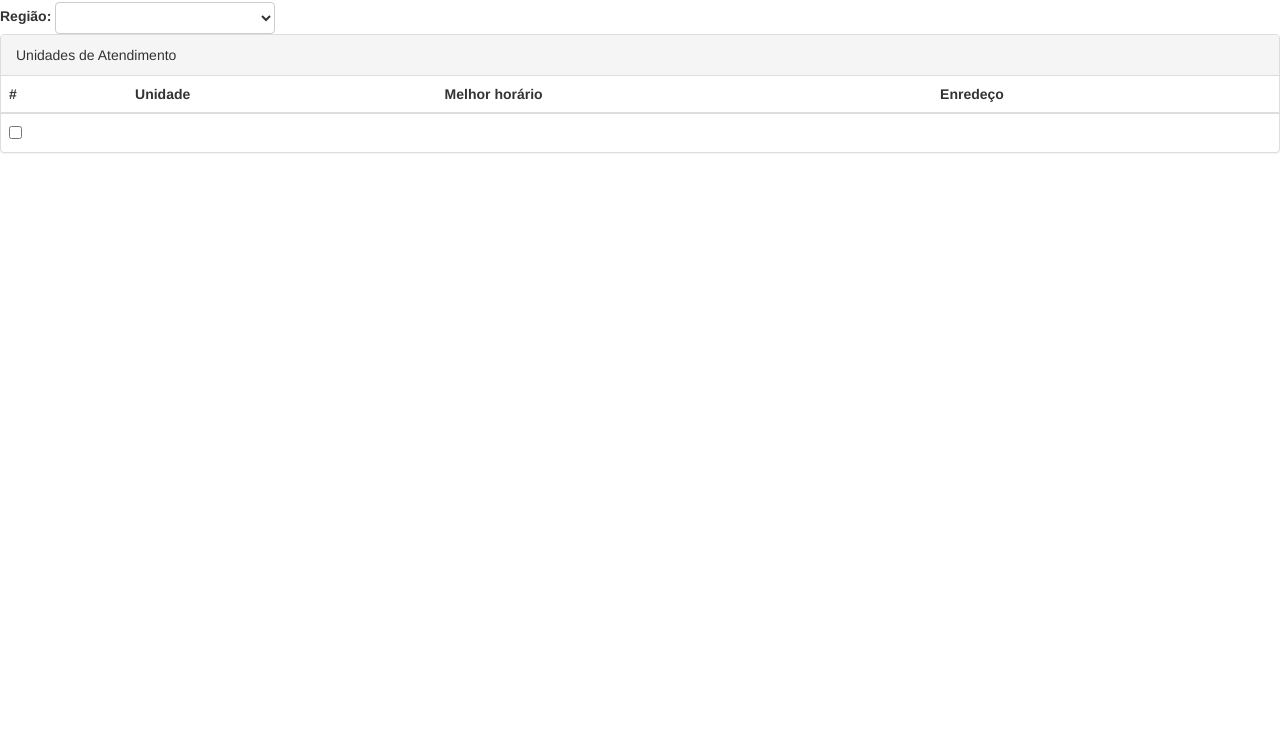
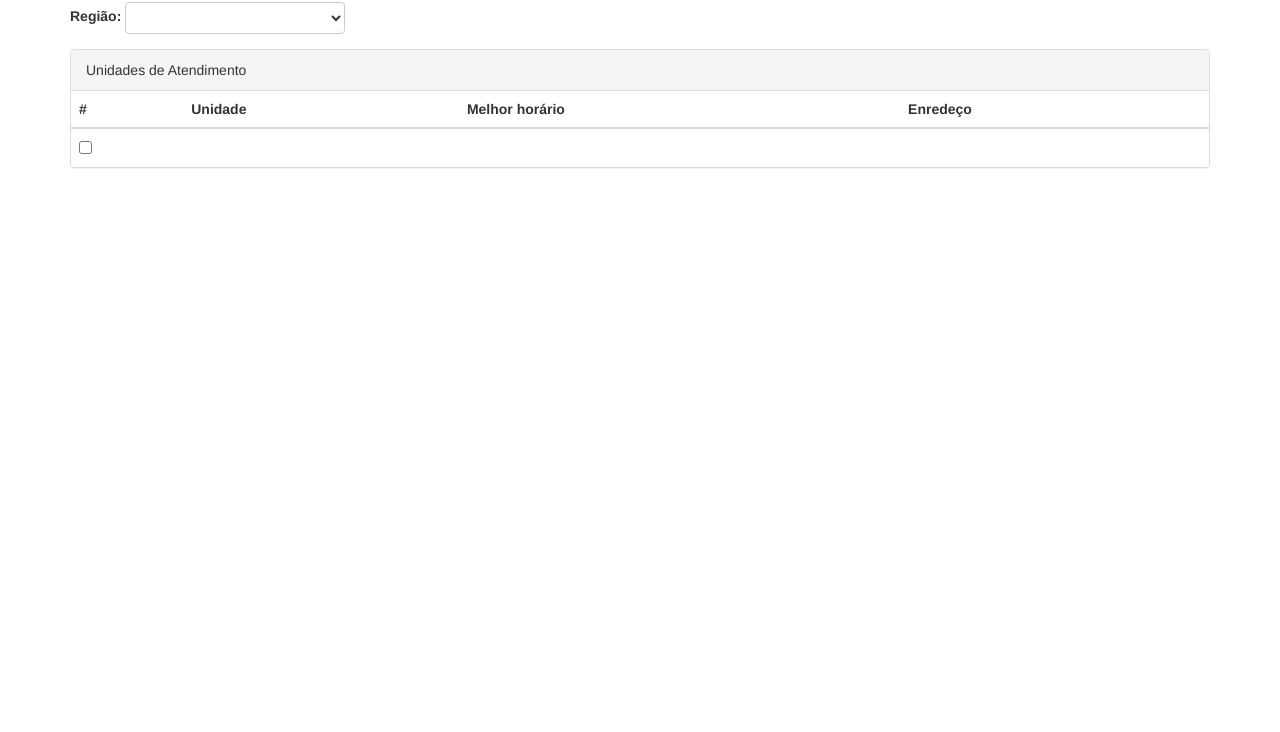
Before and after one commit to fmoliveira/hackathon-cps, a website: page frontend/index.html in a window 1280 px wide. Shown: the part 68-800 px from the top of the page. Drawn offline with nearby package versions, Linux system fonts and the light colour scheme.

Commit message:
Melhorias no visual.

```diff
--- a/frontend/index.html
+++ b/frontend/index.html
@@ -21,11 +21,11 @@
 <!-- Inicialização do app -->
 <body ng-app="HackathonApp">
 
-<h1>Busca de Unidades de Atendimento</h1>
+<!-- Atribui o controller da página inicial -->
+<div class="container" ng-controller="HomeCtrl as vm">
+    <h1>Busca de Unidades de Atendimento</h1>
 
-<!-- Atribui o controller da página inicial -->
-<div ng-controller="HomeCtrl as vm">
-    <div>
+    <div class="form-group">
         <label>Região: </label>
         <select ng-model="vm.regiaoSelecionada" class="bootstrap-select btn btn-default">
             <!-- Lista as regiões disponíveis -->
```
